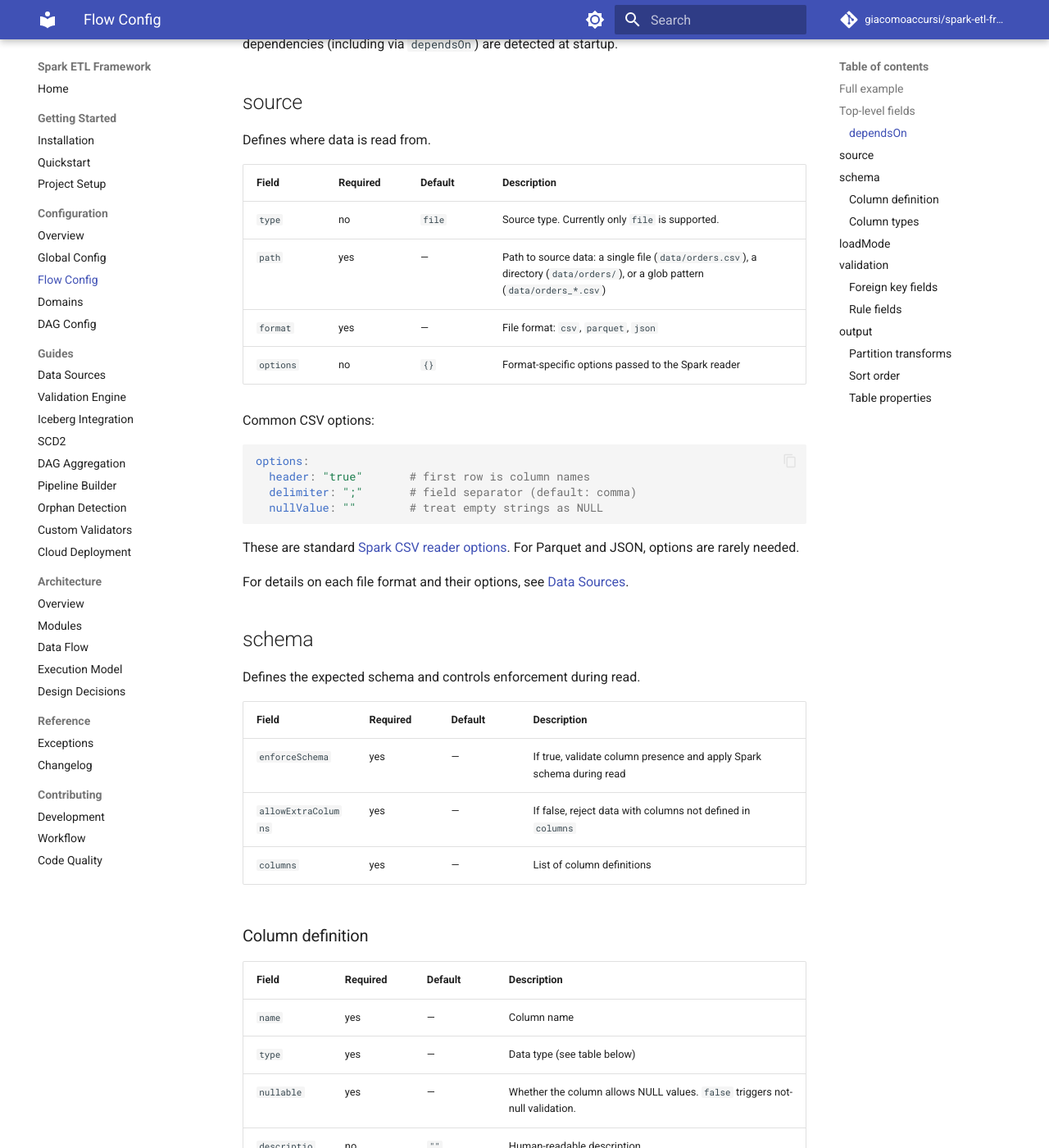
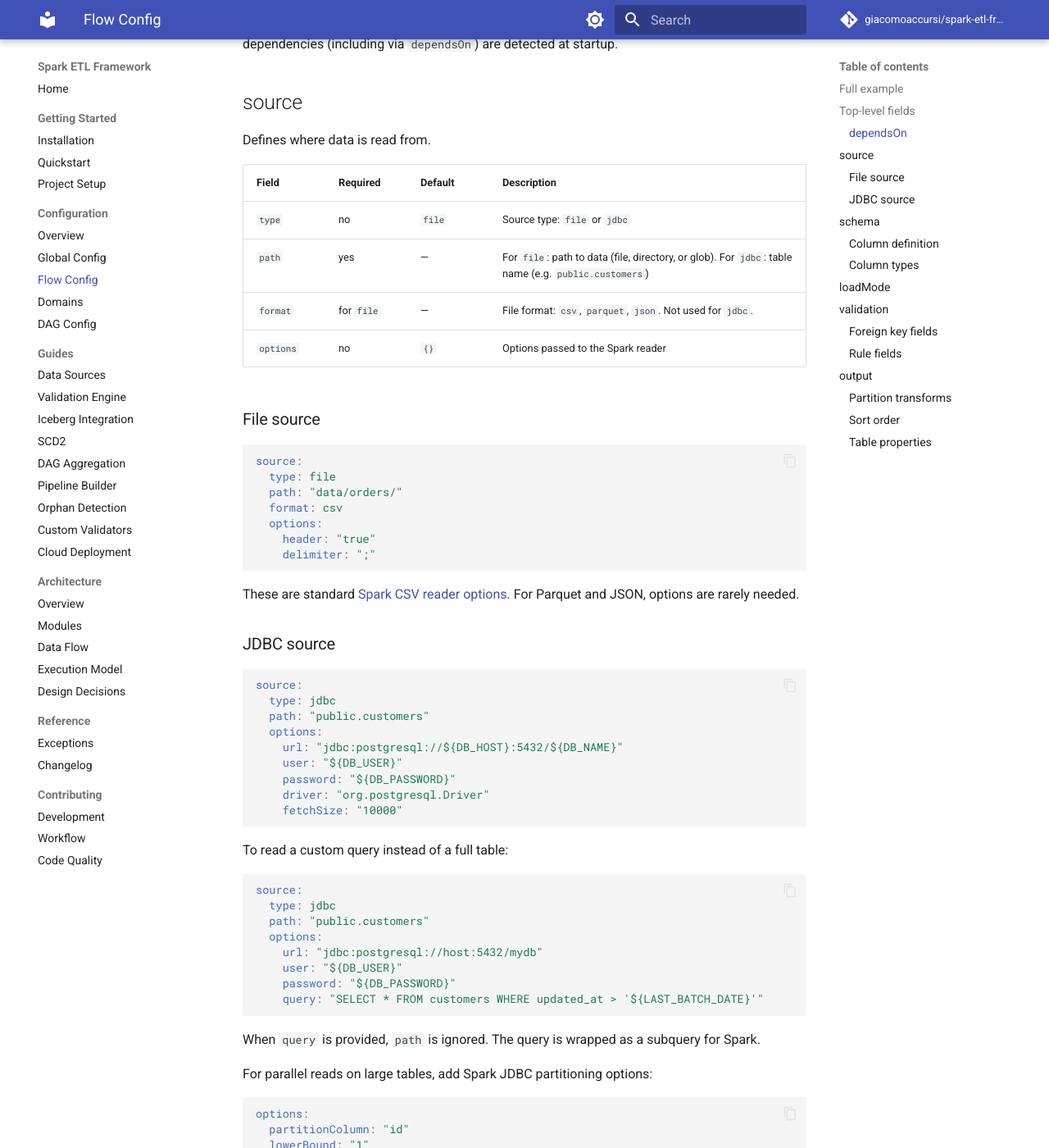
Before and after one commit to giacomoaccursi/Floe, an MkDocs documentation site: the page built from site-docs/configuration/flows.md, in a window 1280 px wide and 1400 px high, scrolled down 2152 px. Shown: the whole window at 82% size. Built offline with MkDocs 1.6.1 and Material for MkDocs 9.7.7, drawn with Linux system fonts in a browser that asks for light colours; comment, search, counter and statistics services are not loaded; some of the changed text lies outside the part shown.

Commit message:
docs: update for JDBC reader and format optional change

````diff
--- a/site-docs/configuration/flows.md
+++ b/site-docs/configuration/flows.md
@@ -91,23 +91,67 @@ Defines where data is read from.
 
 | Field | Required | Default | Description |
 |-------|----------|---------|-------------|
-| `type` | no | `file` | Source type. Currently only `file` is supported. |
-| `path` | yes | — | Path to source data: a single file (`data/orders.csv`), a directory (`data/orders/`), or a glob pattern (`data/orders_*.csv`) |
-| `format` | yes | — | File format: `csv`, `parquet`, `json` |
-| `options` | no | `{}` | Format-specific options passed to the Spark reader |
+| `type` | no | `file` | Source type: `file` or `jdbc` |
+| `path` | yes | — | For `file`: path to data (file, directory, or glob). For `jdbc`: table name (e.g. `public.customers`) |
+| `format` | for `file` | — | File format: `csv`, `parquet`, `json`. Not used for `jdbc`. |
+| `options` | no | `{}` | Options passed to the Spark reader |
 
-Common CSV options:
+### File source
 
 ```yaml
-options:
-  header: "true"       # first row is column names
-  delimiter: ";"       # field separator (default: comma)
-  nullValue: ""        # treat empty strings as NULL
+source:
+  type: file
+  path: "data/orders/"
+  format: csv
+  options:
+    header: "true"
+    delimiter: ";"
 ```
 
 These are standard [Spark CSV reader options](https://spark.apache.org/docs/latest/sql-data-sources-csv.html). For Parquet and JSON, options are rarely needed.
 
-For details on each file format and their options, see [Data Sources](../guides/data-sources.md).
+### JDBC source
+
+```yaml
+source:
+  type: jdbc
+  path: "public.customers"
+  options:
+    url: "jdbc:postgresql://${DB_HOST}:5432/${DB_NAME}"
+    user: "${DB_USER}"
+    password: "${DB_PASSWORD}"
+    driver: "org.postgresql.Driver"
+    fetchSize: "10000"
+```
+
+To read a custom query instead of a full table:
+
+```yaml
+source:
+  type: jdbc
+  path: "public.customers"
+  options:
+    url: "jdbc:postgresql://host:5432/mydb"
+    user: "${DB_USER}"
+    password: "${DB_PASSWORD}"
+    query: "SELECT * FROM customers WHERE updated_at > '${LAST_BATCH_DATE}'"
+```
+
+When `query` is provided, `path` is ignored. The query is wrapped as a subquery for Spark.
+
+For parallel reads on large tables, add Spark JDBC partitioning options:
+
+```yaml
+options:
+  partitionColumn: "id"
+  lowerBound: "1"
+  upperBound: "1000000"
+  numPartitions: "10"
+```
+
+The JDBC driver must be on the classpath. The framework does not bundle any database drivers.
+
+For details on file formats, see [Data Sources](../guides/data-sources.md).
 
 ## schema
 
````
Also changed, not shown: site-docs/architecture/data-flow.md (+5 -6 lines), site-docs/architecture/modules.md (+5 -6 lines), site-docs/architecture/overview.md (+1 -1 lines), site-docs/guides/data-sources.md (+43 -3 lines).
